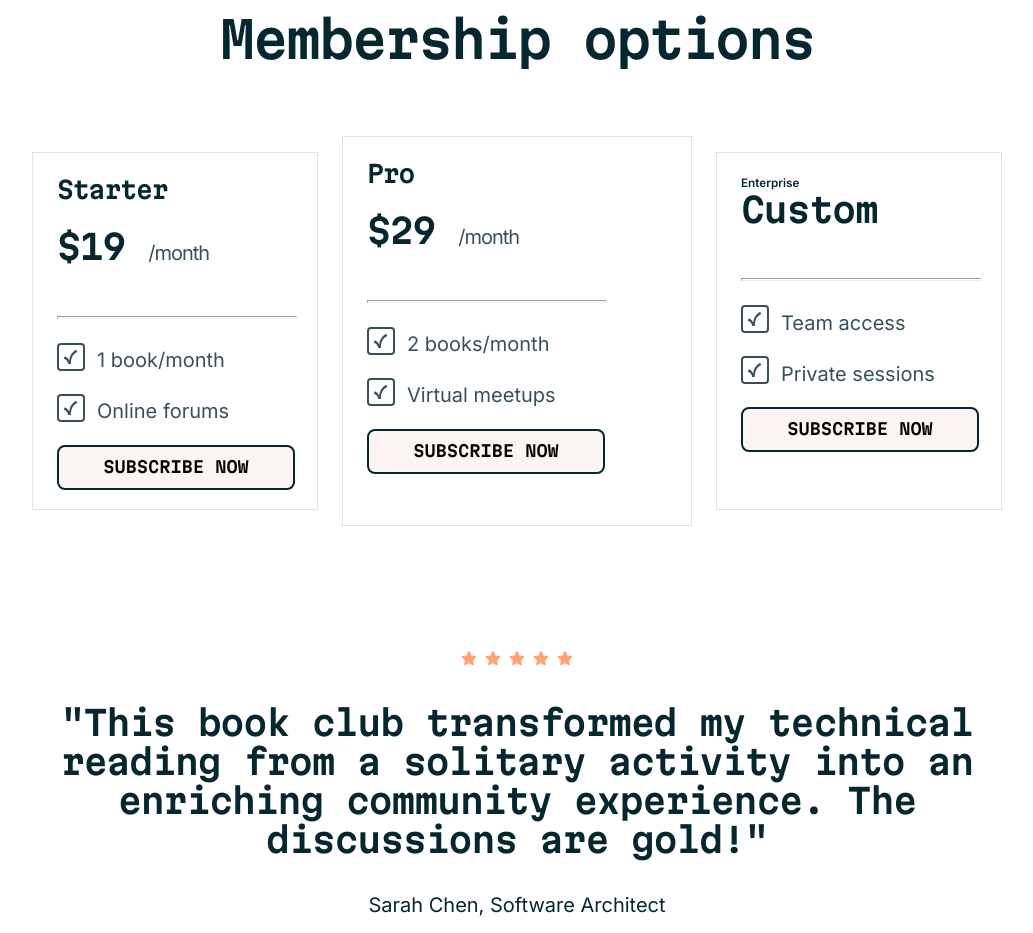
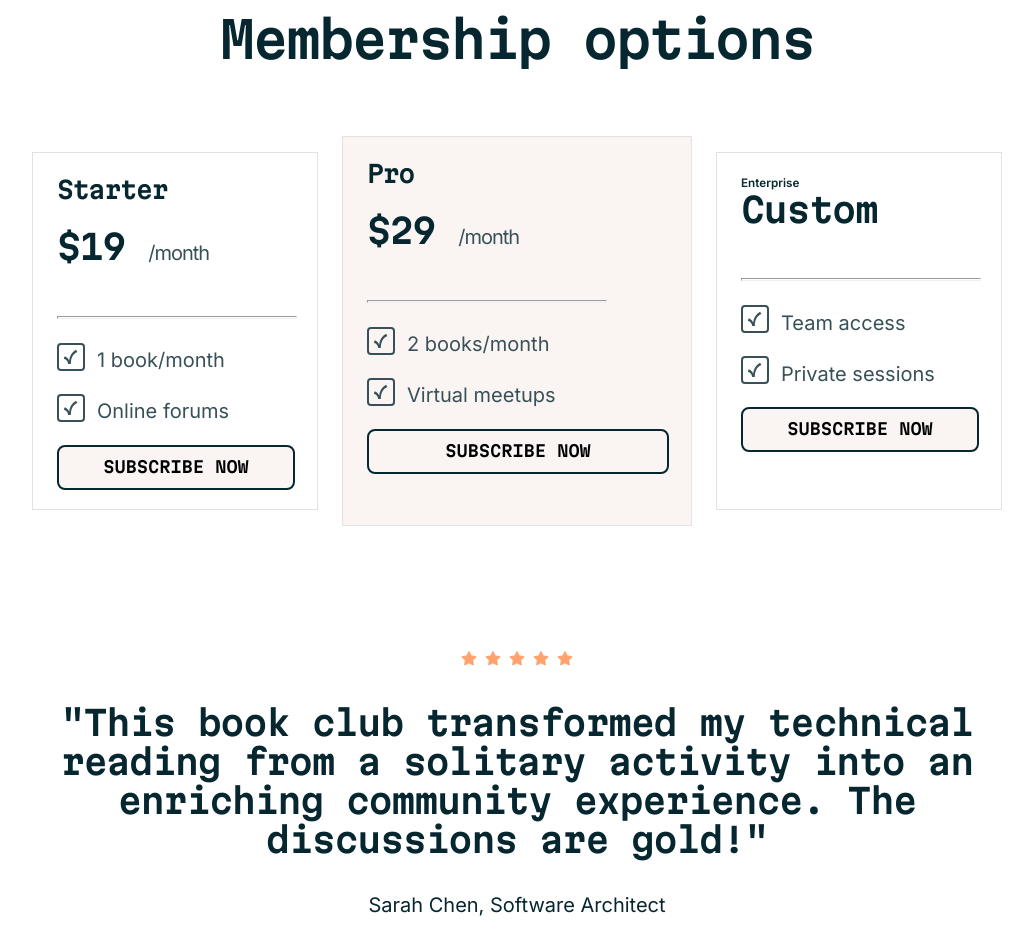
Before and after one commit to ahmadjonovfarrux/practice2, a plain HTML site: page index.html in a window 1280 px wide. Shown: the part 2720-3653 px from the top of the page, without its empty margins (123-1156 px from the left). Drawn offline with Linux system fonts and the light colour scheme.

Commit message:
added background-color

```diff
--- a/css/index.css
+++ b/css/index.css
@@ -295,10 +295,14 @@
 .pro-peymant {
   width: 35rem;
   height: 39rem;
-  background-image: linear-gradient(var(--colors-neutral-50, #e6e1df)),
-    url(../images/pattern-glow.svg);
+  /* background-image: linear-gradient(var(--colors-neutral-50, #e6e1df)),
+    url(../images/pattern-glow.svg); */
+  background-color: #faf5f3;
+  background-repeat: no-repeat;
+}
 
-  background-repeat: no-repeat;
+.pro-btn {
+  width: 30.2rem;
 }
 
 .membership-content {
--- a/index.html
+++ b/index.html
@@ -239,7 +239,7 @@
                     alt="ico of the checked" /></span
                 >Virtual meetups
               </p>
-              <button class="btn membership-btn">SUBSCRIBE NOW</button>
+              <button class="btn membership-btn pro-btn">SUBSCRIBE NOW</button>
             </div>
             <!-- Membership -->
             <div class="membership-peymant">
```
